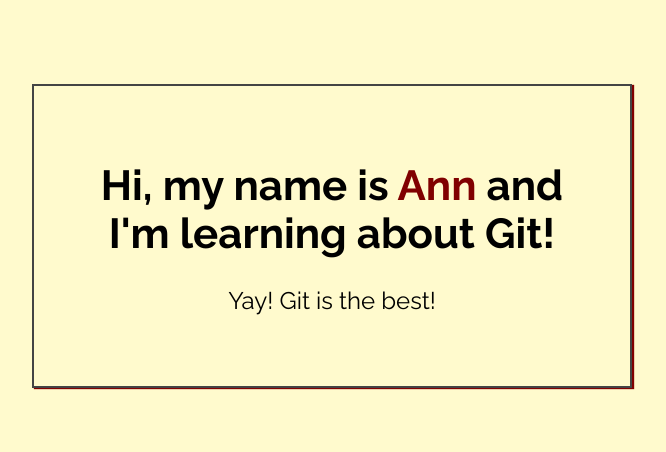
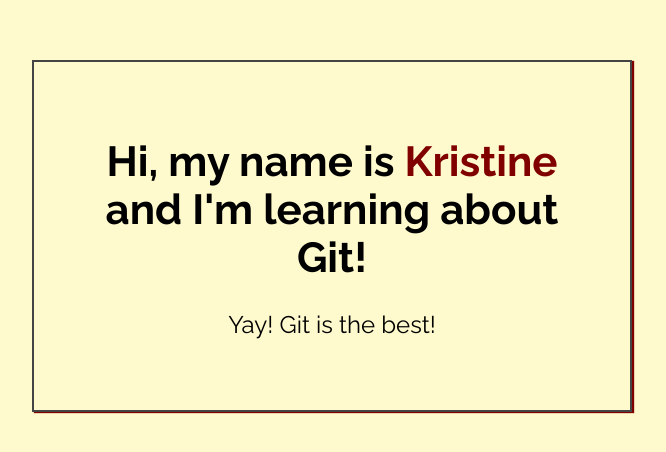
Before and after one commit to kmanog/my-first-repo, a plain HTML site: page index.html in a window 1280 px wide. Shown: the part 164-616 px from the top of the page, without its empty margins (308-974 px from the left). Drawn offline with Linux system fonts and the light colour scheme.

Commit message:
Added name to index.html

```diff
--- a/index.html
+++ b/index.html
@@ -14,7 +14,7 @@
 <body>
 
     <div class="greeting">
-        <h1>Hi, my name is <span class="highlight">Ann</span> and I'm learning about Git! </h1>
+        <h1>Hi, my name is <span class="highlight">Kristine</span> and I'm learning about Git! </h1>
 
         <p>Yay! Git is the best!</p>
     </div>
```
